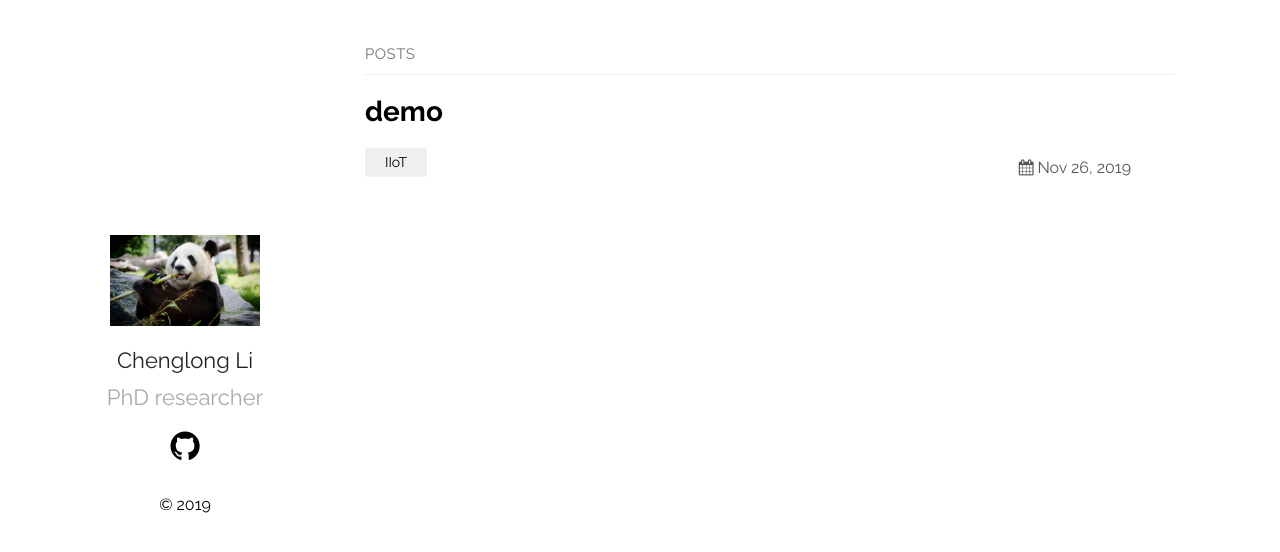
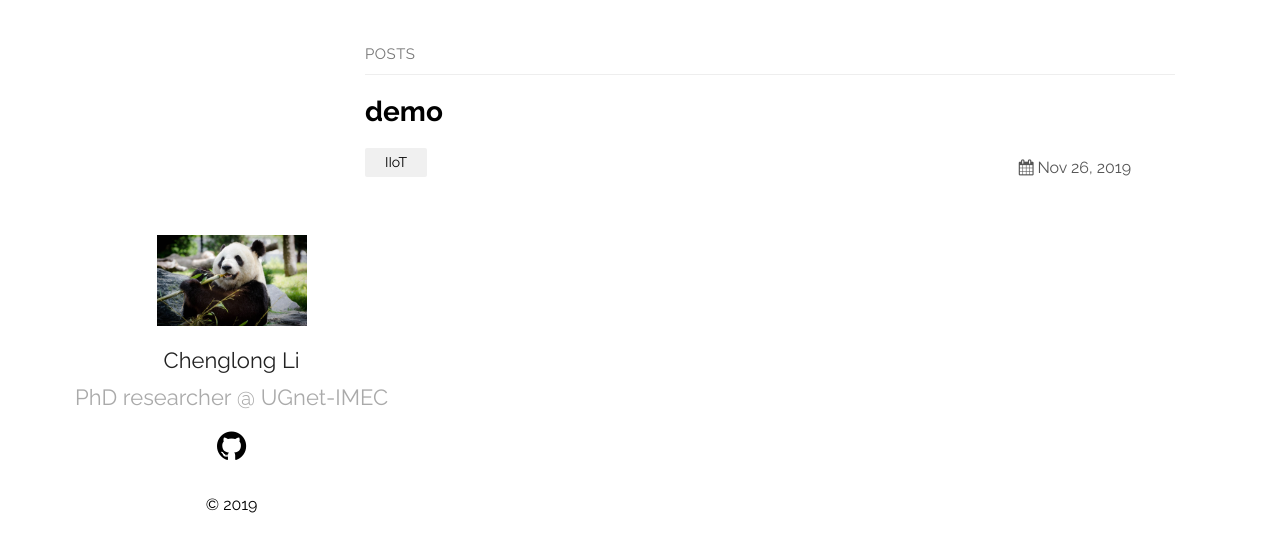
Before and after one commit to CheLi1994/CheLi1994.github.io, a Jekyll site: the page built from index.md, in a window 1280 px wide. Shown: the top 552 px of the page. Built offline with Jekyll 4.4.1, drawn with Linux system fonts in a browser that asks for light colours.

Commit message:
bioupdate

```diff
--- a/_config.yml
+++ b/_config.yml
@@ -10,7 +10,7 @@ sass:
   sass_dir: _sass
 plainwhite:
   name: Chenglong Li
-  tagline: PhD researcher
+  tagline: PhD researcher @ UGnet-IMEC
   date_format: "%b %-d, %Y"
   sitemap: true # set to true to generate sitemap.xml content
 
```
